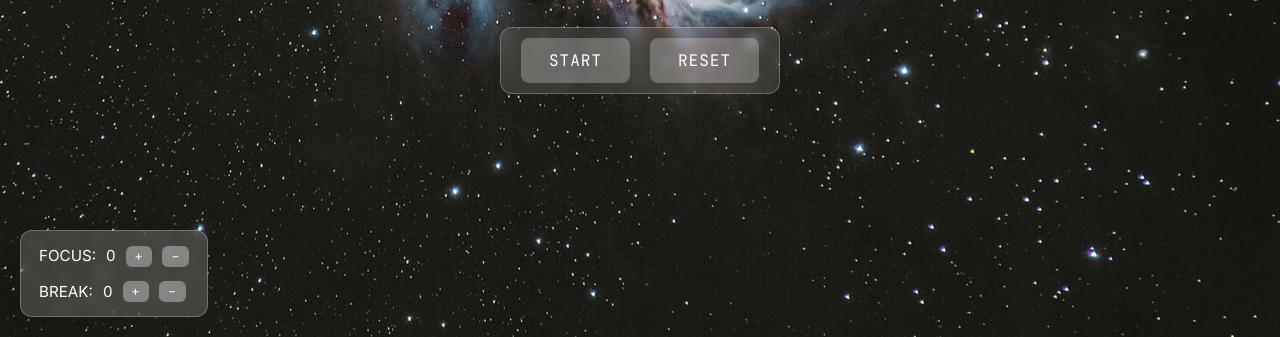
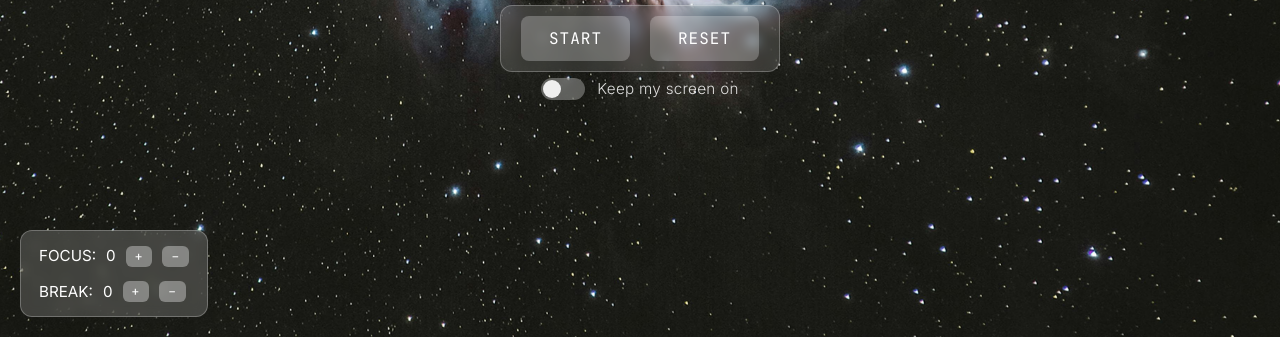
Before and after one commit to HappyLlama12/study, a plain HTML site: page index.html in a window 1280 px wide. Shown: the part 463-800 px from the top of the page. Drawn offline with Linux system fonts and the light colour scheme.

Commit message:
keep screen on etc

```diff
--- a/index.html
+++ b/index.html
@@ -112,7 +112,7 @@
 
     /* Buttons */
     .buttons {
-        margin-top: 30px;
+        margin-top: 14px;
         display: flex;
         gap: 20px;
         background: var(--glass-bg);
@@ -208,6 +208,63 @@
         background: rgba(255,100,100,1);
     }
 
+    /* Wake Lock Toggle Container */
+    #wake-toggle {
+        margin-top: 6px;
+        display: flex;
+        align-items: center;
+        gap: 12px;
+        cursor: pointer;
+        user-select: none;
+
+        /* Match your UI language */
+        font-family: "Inter", sans-serif;
+        font-size: 0.95rem;
+        font-weight: 300;
+        color: rgba(255,255,255,0.85);
+        letter-spacing: 0.3px;
+    }
+
+    /* The bar */
+    #wake-switch {
+        width: 44px;
+        height: 22px;
+        background: rgba(255,255,255,0.3);
+        border-radius: 22px;
+        position: relative;
+        transition: background 0.2s;
+        backdrop-filter: blur(4px);
+    }
+
+    #wake-label {
+        font-family: "Inter", sans-serif;
+        font-size: 0.95rem;
+        font-weight: 300;
+        color: rgba(255,255,255,0.85);
+        letter-spacing: 0.3px;
+    }
+
+    /* The circle knob */
+    #wake-knob {
+        width: 18px;
+        height: 18px;
+        background: rgba(255,255,255,0.9);
+        border-radius: 50%;
+        position: absolute;
+        top: 2px;
+        left: 2px;
+        transition: transform 0.25s ease;
+    }
+
+    /* When ON */
+    #wake-switch.on {
+        background: rgba(180,210,255,0.6);
+    }
+
+    #wake-switch.on #wake-knob {
+        transform: translateX(22px);
+    }
+
 
 </style>
 </head>
@@ -236,6 +293,13 @@
     <button onclick="resetTimer()">RESET</button>
 </div>
 
+<div id="wake-toggle" onclick="toggleWakeLock()">
+    <div id="wake-switch">
+        <div id="wake-knob"></div>
+    </div>
+    <span id="wake-label">Keep my screen on</span>
+</div>
+
 <div id="session-tracker">
     <div class="session-row">
         FOCUS: <span id="focusCount">0</span>
@@ -256,6 +320,8 @@
     let breakSeconds = 300;  // default 5 min
     let time = focusSeconds;
     let interval = null;
+    let wakeLock = null;
+    let wakeEnabled = false;
 
     // Ask for notification permission on load
     if (Notification.permission !== "granted") {
@@ -418,6 +484,40 @@
         document.getElementById("alarm-overlay").style.display = "none";
     }
 
+    async function toggleWakeLock() {
+        wakeEnabled = !wakeEnabled;
+
+        const toggle = document.getElementById("wake-switch");
+
+        if (wakeEnabled) {
+            // turn switch ON
+            toggle.classList.add("on");
+
+            // request wake lock
+            try {
+                wakeLock = await navigator.wakeLock.request("screen");
+                wakeLock.addEventListener("release", () => {
+                    toggle.classList.remove("on");
+                    wakeEnabled = false;
+                });
+            } catch (err) {
+                console.log("Wake Lock error:", err);
+                toggle.classList.remove("on");
+                wakeEnabled = false;
+            }
+
+        } else {
+            // turn switch OFF
+            toggle.classList.remove("on");
+
+            // release wake lock
+            if (wakeLock) {
+                wakeLock.release();
+                wakeLock = null;
+            }
+        }
+    }
+
     renderTime();
 </script>
 
```
